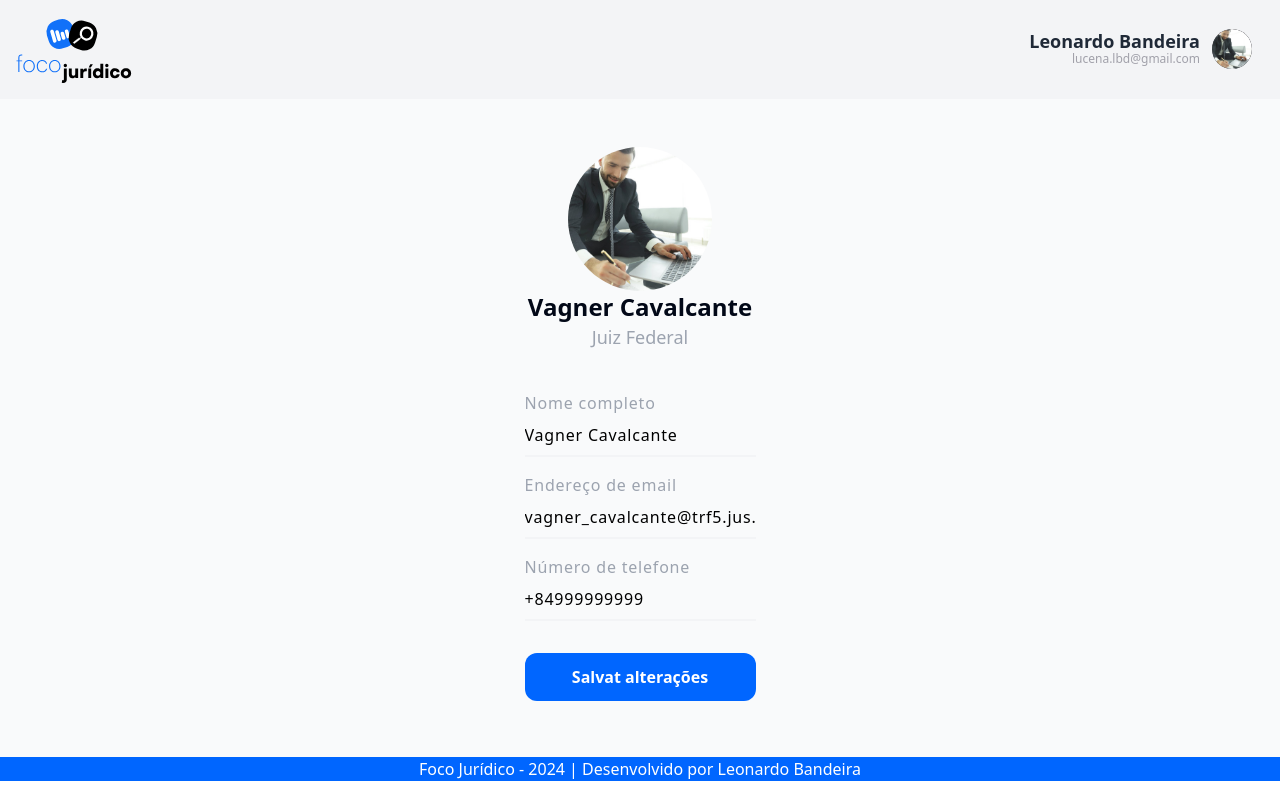
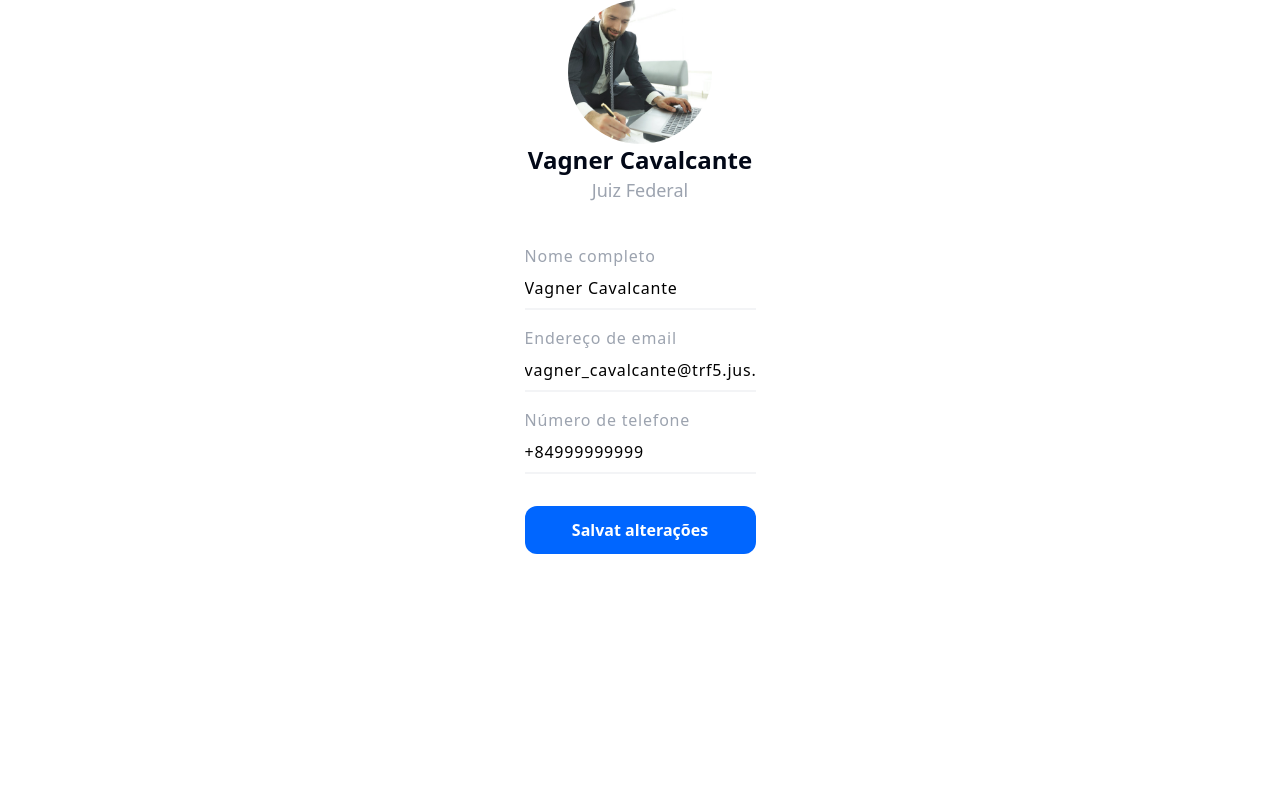
Before and after one commit to leonardobandeira/foco-juridico, a Next.js app in the folder frontend/: page /admin/meus-dados in a window 1280 px wide. Built offline with nearby package versions, Linux system fonts and the light colour scheme.

Commit message:
:construction: feat: remove elementos não usados

```diff
--- a/frontend/src/app/admin/meus-dados/page.tsx
+++ b/frontend/src/app/admin/meus-dados/page.tsx
@@ -8,12 +8,6 @@ export default function Home() {
     const [proximo, setProximo] = useState(false);
 
     return (
-        <Layout>
-            <div className={`flex md:flex-row flex-col w-full justify-evenly`}>
-                <div className={`w-full max-w-md px-4`}>
-                    <EditarPerfil />
-                </div>
-            </div>
-        </Layout>
+        <EditarPerfil />
     );
 }
```
